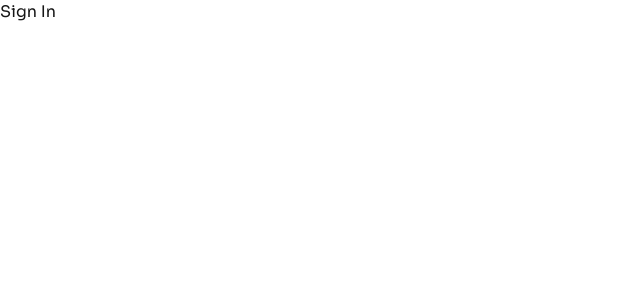
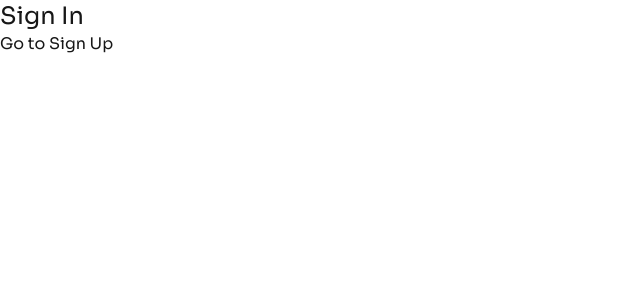
Before and after one commit to Estebanespg/NotariumWebApp, a Next.js app: page /SignIn in a window 1280 px wide. Shown: the top 300 px of the page, without its empty margins (0-640 px from the left). Built offline with nearby package versions, Linux system fonts and the light colour scheme.

Commit message:
testing routing

```diff
--- a/app/SignIn/page.js
+++ b/app/SignIn/page.js
@@ -1,7 +1,10 @@
+import Link from "next/link";
+
 export default function SignIn() {
   return (
-    <div>
-      Sign In
-    </div>
+    <>
+      <p className="text-2xl">Sign In</p>
+      <Link href="/SignUp">Go to Sign Up</Link>
+    </>
   );
 }
--- a/app/SignUp/page.js
+++ b/app/SignUp/page.js
@@ -1,7 +1,10 @@
-export default function SignIn() {
+import Link from "next/link";
+
+export default function SignUp() {
   return (
     <div>
-      Sign Up
+      <p className="text-2xl">Sign Up</p>
+      <Link href="/SignIn">Go to Sign In</Link>
     </div>
   );
 }
--- /dev/null
+++ b/app/page.js
@@ -0,0 +1,7 @@
+export default function Students() {
+  return (
+    <div>
+      Estudiantes
+    </div>
+  );
+}
```
